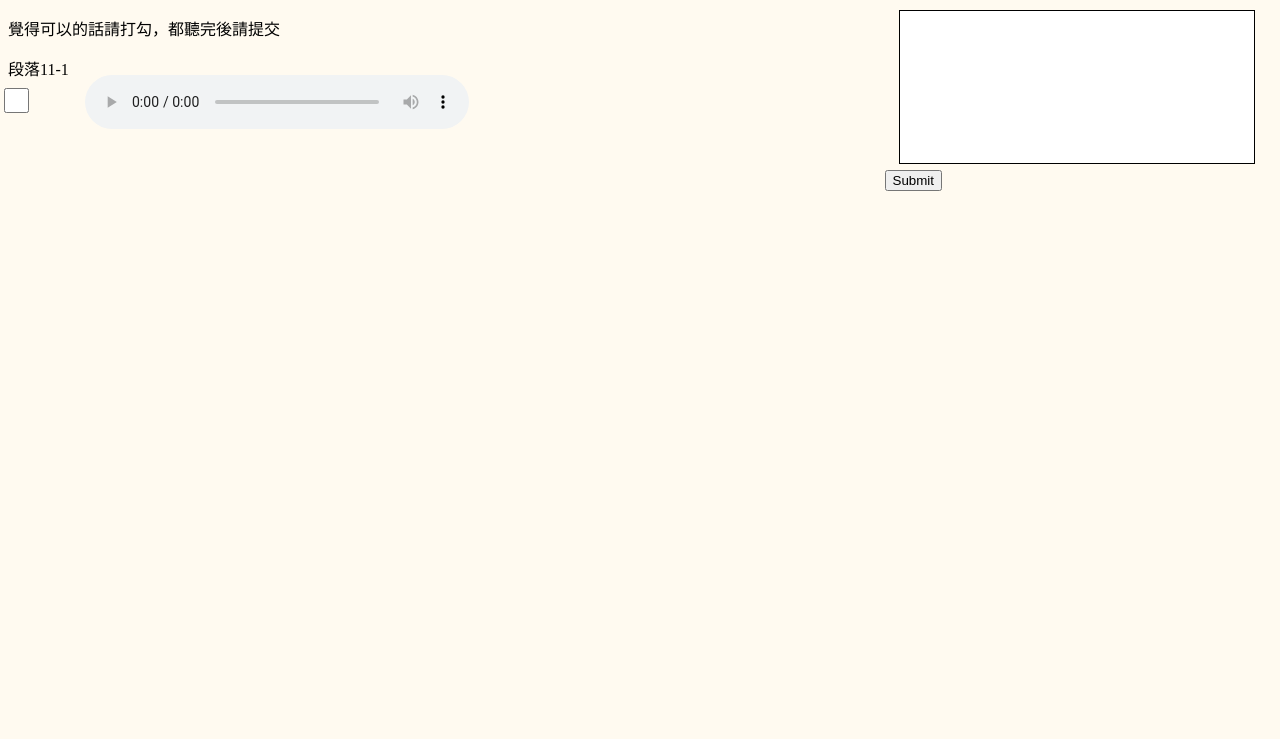
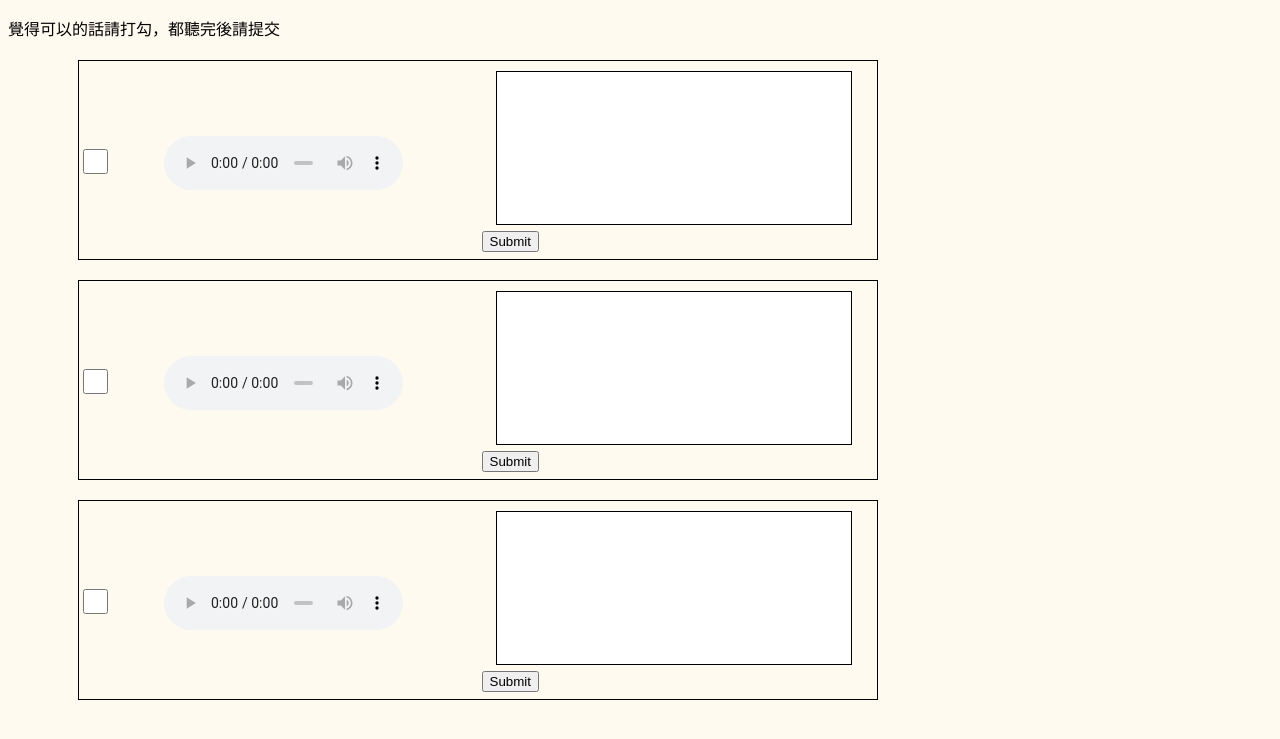
Before and after one commit to Paintako/record_web, a Flask app: page / in a window 1280 px wide. Shown: the top 739 px of the page. Run offline with Flask 2, Linux system fonts and the light colour scheme.

Commit message:
almost finished

```diff
--- a/app.py
+++ b/app.py
@@ -5,18 +5,22 @@ from flask import request
 app = Flask(__name__) # 創建一個Flask的 instance
 
 message_list = list()
+@app.route('/')
+def index():
+	return render_template('record.html')
+
 
 @app.route('/',methods=['POST','GET']) # 這一行是告訴 ‘/’允許的method有什麼，GET不能拿掉，因為GET預設拿來訪問網頁的
 def submit():
 	if request.method =='POST':
 		print(request.values)
-		message_list.append(request.values['message'])
+		message_id = request.values['message_id']
+		message_content = request.values['message']
+		tmp_dict = dict()
+		tmp_dict[message_id] = message_content
+		message_list.append(tmp_dict)
 		print(message_list)
-
-
 	return render_template('record.html')
-
-
 
 if __name__ == '__main__':
 	app.run(host='0.0.0.0',port='5000',debug=True)
--- a/css/preaty.css
+++ /dev/null
@@ -1,52 +0,0 @@
-body{
-    background-color: FloralWhite;
-  }
-  /*
-  box moddle:
-  外邊框 用來設計元素與外部元素的距離 (margin)
-  用來設計元素邊框的顏色、粗細與樣式 (border)
-  邊框與內容間的內距（padding）
-  */
-  .container{
-    position: relative;
-    border: 1px solid black;
-    width: 800px;
-    height: 200px;
-    /*padding: 50px;*/
-    margin:20px;
-    box-sizing: border-box;
-    left: 50px;
-  }
-
-
-  .checkpoint{
-    position: absolute;
-    /* display: block; */
-    top: 85px;
-    left: 0px;
-    width: 25px;
-    height: 25px;
-  }
-
-  .leavemessage{
-    position: absolute;
-    display: block;
-    top:10px;
-    width: 350px;
-    height: 150px;
-    right: 25px;
-    border:1px solid black;
-  }
-
-  .audio{
-    position: absolute;
-    width: 30%;
-    top: 75px;
-    left: 85px;
-  }
-
-  .submit_btn{
-    position: absolute;
-    right: 338px;
-    top: 170px;
-  }
--- a/js/script.js
+++ /dev/null
@@ -1,24 +0,0 @@
-function add_request(){
-   console.log("add");
-   // var img = $("<a href = https://www.ptt.cc" + `${(obj[i]['href: '])}` +">").appendTo(json_pic);
-   for(let i=1;i<4;i++){
-      var container = $("<div class='audio_container'></div>");
-      var check = $("<input type='checkbox' class='checkpoint' name='ch'>");
-      //var audio = $("<audio class='audio' src='AUDIO/knocking_an_iron_door1.mp3' controls></audio>");
-      var audio = $("<audio class='audio' src='AUDIO/"+`${i}`+".mp3 controls></audio>");
-      audio.appendTo(check);
-      check.appendTo(container);
-      $(".web_container").append(container);
-   }
-   console.log("finished");
-}
-
-/*
- <p>段落11-1</p>
-        <input type="checkbox" name="check1" class="checkpoint" name="ch">
-        <audio class="audio" src="AUDIO/knocking_an_iron_door1.mp3" controls></audio>
-        <form method="post">
-            <input type="text" name="message" class="leavemessage">
-            <input type="submit" name="submit1" class="submit_btn">
-        </form>
-*/
--- /dev/null
+++ b/static/css/preaty.css
@@ -0,0 +1,52 @@
+body{
+    background-color: FloralWhite;
+  }
+  /*
+  box moddle:
+  外邊框 用來設計元素與外部元素的距離 (margin)
+  用來設計元素邊框的顏色、粗細與樣式 (border)
+  邊框與內容間的內距（padding）
+  */
+  .web_container{
+    position: relative;
+    border: 1px solid black;
+    width: 800px;
+    height: 200px;
+    /*padding: 50px;*/
+    margin:20px;
+    box-sizing: border-box;
+    left: 50px;
+  }
+
+
+  .checkpoint{
+    position: absolute;
+    /* display: block; */
+    top: 85px;
+    left: 0px;
+    width: 25px;
+    height: 25px;
+  }
+
+  .leavemessage{
+    position: absolute;
+    display: block;
+    top:10px;
+    width: 350px;
+    height: 150px;
+    right: 25px;
+    border:1px solid black;
+  }
+
+  .audio{
+    position: absolute;
+    width: 30%;
+    top: 75px;
+    left: 85px;
+  }
+
+  .submit_btn{
+    position: absolute;
+    right: 338px;
+    top: 170px;
+  }
--- /dev/null
+++ b/static/js/script.js
@@ -0,0 +1,24 @@
+function add_request(){
+   console.log("add");
+   // var img = $("<a href = https://www.ptt.cc" + `${(obj[i]['href: '])}` +">").appendTo(json_pic);
+   for(var i=1;i<4;i++){
+      var container = $("<div class='web_container'></div>");
+      var check = $("<input type='checkbox' class='checkpoint' name='ch'>");
+      audio_name = '/AUDIO/'+`${i}`+'.mp3';
+      var audio = $("<audio class='audio' src="+`${audio_name}`+" controls></audio>");
+      var post_form = $("<form method='post'></form>");
+      var inside_form = $("<input type='text' name='message' class='leavemessage'>");
+      var inside_form2 = $("<input type='submit' name='submit' class='submit_btn'> value");
+      var message_id = "第"+`${i}`+"則";
+      var inside_form3 = $("<input type='hidden' name='message_id' value="+`${message_id}`+">");
+
+      check.appendTo(container);
+      inside_form.appendTo(post_form);
+      inside_form2.appendTo(post_form);
+      inside_form3.appendTo(post_form);
+      audio.insertAfter(check);
+      post_form.insertAfter(audio);
+      $(".All_elements").before(container);
+   }
+   console.log("finished");
+}
--- a/templates/record.html
+++ b/templates/record.html
@@ -5,10 +5,10 @@
     <meta http-equiv="X-UA-Compatible" content="IE=edge">
     <meta name="viewport" content="width=device-width, initial-scale=1.0">
     <title>Document</title>
-    <link rel="stylesheet" href="/css/preaty.css">
+    <link rel="stylesheet" href="/static/css/preaty.css">
     <!-- script 可由 1. url掛載 2. path 3. without any path -->
 
-    <script type="text/javascript" src="/js/script.js"></script>
+    <script type="text/javascript" src="/static/js/script.js"></script>
     <script src="https://ajax.googleapis.com/ajax/libs/jquery/3.6.0/jquery.min.js"></script>
 
 
@@ -16,8 +16,9 @@
 <body>
     <p>覺得可以的話請打勾，都聽完後請提交</p>
 
-    <div class="web_container">
-        <script>add_request();</script>
+    <!-- <div class="web_container">
+        <div>
+            <script>add_request(); </script>
             <p>段落11-1</p>
             <input type="checkbox" name="check1" class="checkpoint" name="ch">
             <audio class="audio" src="AUDIO/knocking_an_iron_door1.mp3" controls></audio>
@@ -27,6 +28,15 @@
             </form>
         </div>
 
+    </div> -->
+
+    <div class="All_elements">
+        <script>add_request();</script>
+    </div>
+
+
+
+
 
 
 </body>
```
Also changed, not shown: 6 other files. Lines whose indentation alone changed are shown as unchanged.
